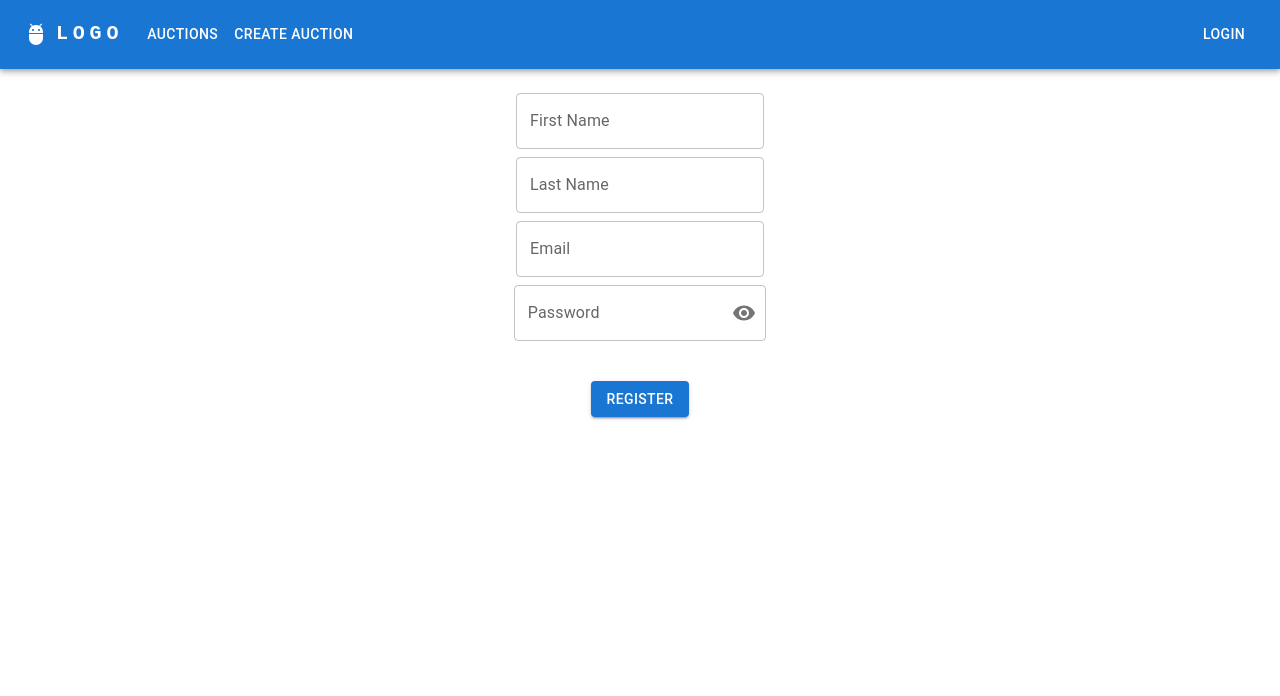
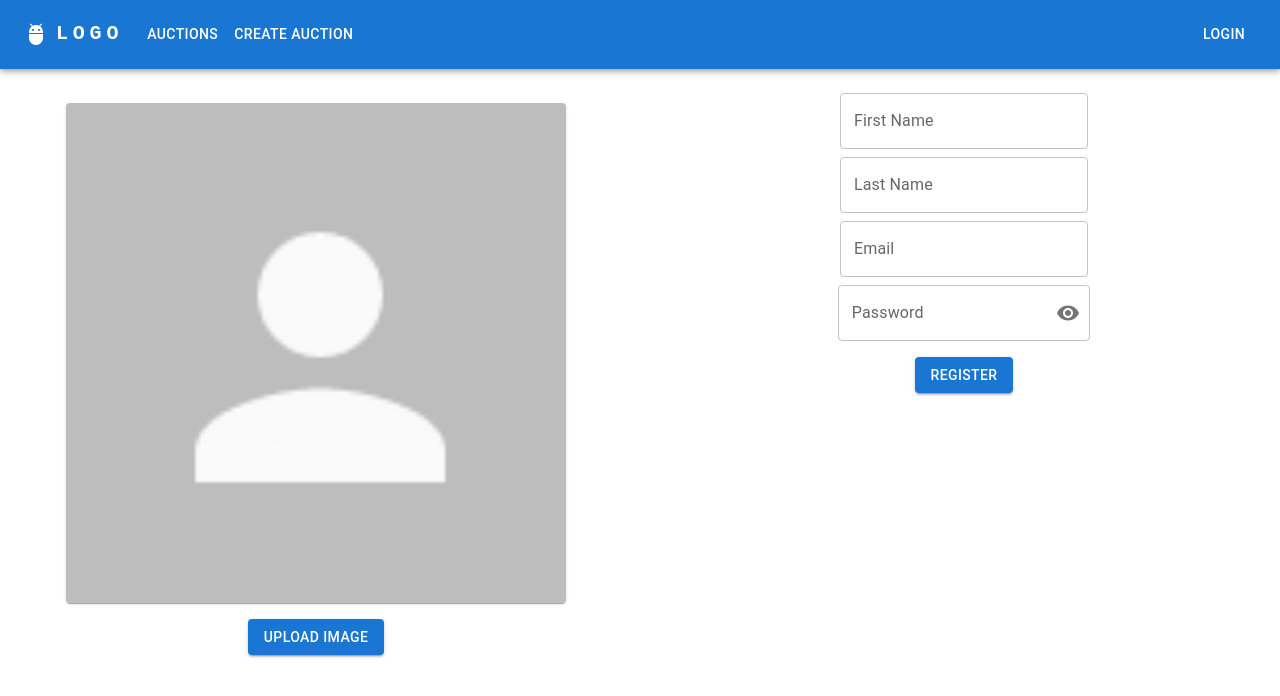
Before and after one commit to dillonpike/Auction-Website, a React (Create React App) app in the folder auction-app/: page /register in a window 1280 px wide. Shown: the top 696 px of the page. Built offline with nearby package versions, Linux system fonts and the light colour scheme.

Commit message:
Added profile picture upload when registering an account

```diff
--- a/auction-app/src/App.tsx
+++ b/auction-app/src/App.tsx
@@ -61,7 +61,7 @@ function App() {
               <Route path="*" element={<Home/>}/>
               <Route path="/auction/:id" element={<AuctionPage handleSnackSuccess={handleSnackSuccess} handleSnackError={handleSnackError}/>}/>
               <Route path="/login" element={<LoginPage/>}/>
-              <Route path="/register" element={<RegisterPage/>}/>
+              <Route path="/register" element={<RegisterPage handleSnackSuccess={handleSnackSuccess} handleSnackError={handleSnackError}/>}/>
               <Route path="/create-auction" element={<CreateAuctionPage handleSnackSuccess={handleSnackSuccess} handleSnackError={handleSnackError}/>}/>
               <Route path="/edit-auction/:id" element={<CreateAuctionPage handleSnackSuccess={handleSnackSuccess} handleSnackError={handleSnackError}/>}/>
               <Route path="/profile" element={<ProfilePage handleSnackSuccess={handleSnackSuccess} handleSnackError={handleSnackError}/>}/>
--- a/auction-app/src/api/api.tsx
+++ b/auction-app/src/api/api.tsx
@@ -81,4 +81,15 @@ const placeBid = async (id: number, amount: number) => {
         { headers: { 'X-Authorization': `${Cookies.get('token')}` }})
 }
 
-export {register, login, getUser, isLoggedIn, logout, getAuction, getAuctionImage, editAuction, editAuctionImage, deleteAuction, placeBid};
+const editUserImage = async (id: number | string, image: any) => {
+    return await axios.put(`http://localhost:4941/api/v1/users/${id}/image`, image,
+        { headers: { 'X-Authorization': `${Cookies.get('token')}`, 'Content-Type': image.type }})
+}
+
+const deleteUserImage = async (id: number | string) => {
+    return await axios.delete(`http://localhost:4941/api/v1/users/${id}/image`,
+        { headers: { 'X-Authorization': `${Cookies.get('token')}`}})
+}
+
+export {register, login, getUser, isLoggedIn, logout, getAuction, getAuctionImage, editAuction, editAuctionImage,
+    deleteAuction, placeBid, editUserImage, deleteUserImage};
--- a/auction-app/src/pages/CreateAuctionPage.tsx
+++ b/auction-app/src/pages/CreateAuctionPage.tsx
@@ -231,9 +231,14 @@ const CreateAuctionPage = (props: ISnackProps) => {
     }
 
     const handleImage = (event: any) => {
-        setImageUrl(URL.createObjectURL(event.target.files[0]));
-        setValues({ ...values, image: event.target.files[0] });
-        setImageError("")
+        const image = event.target.files[0];
+        if (["image/png", "image/jpeg", "image/gif"].includes(image.type)) {
+            setImageUrl(URL.createObjectURL(image));
+            setValues({...values, image: image});
+            setImageError("")
+        } else {
+            setImageError("Please upload a .png, .jpg, .jpeg, or .gif file")
+        }
     }
 
     const confirm_button = () => {
--- a/auction-app/src/pages/ProfilePage.tsx
+++ b/auction-app/src/pages/ProfilePage.tsx
@@ -7,7 +7,8 @@ import {useUserStore} from "../store";
 import axios from "axios";
 import AuctionListObject from "../components/AuctionListObject";
 import {isLoggedIn} from "../api/api";
-import {useNavigate} from "react-router-dom";
+import {Link, useNavigate} from "react-router-dom";
+import Button from "@mui/material/Button";
 
 interface ISnackProps {
     handleSnackSuccess: Function,
@@ -17,6 +18,7 @@ interface ISnackProps {
 const ProfilePage = (props: ISnackProps) => {
 
     const [myAuctions, setMyAuctions] = React.useState<Array<Auction>>([])
+    const [bidOnAuctions, setBidOnAuctions] = React.useState<Array<Auction>>([])
     const [allCategories, setAllCategories] = React.useState<Array<Category>>([])
     const user = useUserStore(state => state.user)
     const navigate = useNavigate()
@@ -27,6 +29,7 @@ const ProfilePage = (props: ISnackProps) => {
                 if (result) {
                     getAllCategories()
                     getMyAuctions()
+                    getBidOnAuctions()
                 } else {
                     navigate("/")
                     props.handleSnackError("You must be logged in to view your profile")
@@ -42,10 +45,27 @@ const ProfilePage = (props: ISnackProps) => {
             })
     }
 
+    const getBidOnAuctions = () => {
+        axios.get('http://localhost:4941/api/v1/auctions',
+            {params: {bidderId: user.userId}})
+            .then((response) => {
+                setBidOnAuctions(response.data.auctions)
+            })
+    }
+
     const my_auctions_list = () => {
         if (myAuctions.length > 0) {
             return myAuctions.map((myAuction: Auction) =>
                 <AuctionListObject key={myAuction.auctionId} auction={myAuction} categories={allCategories}/>)
+        } else {
+            return <Typography variant="subtitle1">No auctions</Typography>
+        }
+    }
+
+    const bid_on_auctions_list = () => {
+        if (bidOnAuctions.length > 0) {
+            return bidOnAuctions.map((bidOnAuction: Auction) =>
+                <AuctionListObject key={bidOnAuction.auctionId} auction={bidOnAuction} categories={allCategories}/>)
         } else {
             return <Typography variant="subtitle1">No auctions</Typography>
         }
@@ -67,7 +87,11 @@ const ProfilePage = (props: ISnackProps) => {
         <div>
             <NavigationBar/>
             <Box sx={{ flexGrow: 1 }}>
+                <Grid container spacing={2}>
+                    <Grid item xs={12}>
                         <Typography variant="h3" component="div">Profile</Typography>
+                    </Grid>
+                    <Grid item xs={12}>
                         <Card sx={auctionCardStyles}>
                             <CardMedia
                                 component="img"
@@ -83,8 +107,23 @@ const ProfilePage = (props: ISnackProps) => {
                                 <Typography variant="subtitle1" component="div">Email: {user.email}</Typography>
                             </CardContent>
                         </Card>
+                    </Grid>
+                    <Grid item xs={12}>
+                        <Link to={`/edit-profile`}>
+                            <Button variant="contained" >Edit Profile</Button>
+                        </Link>
+                    </Grid>
+                </Grid>
+                <Grid container spacing={2}>
+                    <Grid item xs={6}>
                         <Typography variant="h5" component="div">My Auctions</Typography>
                         {my_auctions_list()}
+                    </Grid>
+                    <Grid item xs={6}>
+                        <Typography variant="h5" component="div">Bid On Auctions</Typography>
+                        {bid_on_auctions_list()}
+                    </Grid>
+                </Grid>
             </Box>
         </div>
     )
--- a/auction-app/src/pages/RegisterPage.tsx
+++ b/auction-app/src/pages/RegisterPage.tsx
@@ -1,14 +1,25 @@
 import React from 'react';
 import NavigationBar from "../components/NavigationBar";
-import {Box, FilledInput, Grid, InputAdornment, InputLabel, OutlinedInput, TextField} from "@mui/material";
+import {
+    Box,
+    Card,
+    CardMedia,
+    FilledInput,
+    Grid,
+    InputAdornment,
+    InputLabel,
+    OutlinedInput,
+    TextField
+} from "@mui/material";
 import Button from "@mui/material/Button";
 import Typography from "@mui/material/Typography";
 import IconButton from "@mui/material/IconButton";
 import {Visibility, VisibilityOff} from "@mui/icons-material";
 import FormControl from "@mui/material/FormControl";
-import {register, login, getUser, isLoggedIn} from "../api/api"
+import {register, login, getUser, isLoggedIn, editUserImage} from "../api/api"
 import {useNavigate} from "react-router-dom";
 import {useUserStore} from "../store";
+import CSS from "csstype";
 
 interface State {
     firstName: string,
@@ -16,17 +27,26 @@ interface State {
     email: string,
     password: string,
     showPassword: boolean,
+    image: any,
     error: string
 }
 
-const RegisterPage = () => {
+interface ISnackProps {
+    handleSnackSuccess: Function,
+    handleSnackError: Function
+}
 
+const RegisterPage = (props: ISnackProps) => {
+
+    const [imageUrl, setImageUrl] = React.useState<string>('')
+    const [imageError, setImageError] = React.useState("")
     const [values, setValues] = React.useState<State>({
         firstName: '',
         lastName: '',
         email: '',
         password: '',
         showPassword: false,
+        image: null,
         error: ''
     });
     const navigate = useNavigate();
@@ -72,6 +92,11 @@ const RegisterPage = () => {
             register(values.firstName, values.lastName, values.email, values.password)
                 .then(() => {
                     login(values.email, values.password).then((response) => {
+                        if (values.image !== null) {
+                            editUserImage(response.data.userId, values.image).then((response) => {}, (error) => {
+                                props.handleSnackError("Couldn't upload image")
+                            })
+                        }
                         navigate('/')
                         const userId = response.data.userId
                         getUser(response.data.userId).then((response) => {
@@ -91,10 +116,49 @@ const RegisterPage = () => {
         }
     }
 
+    const handleImage = (event: any) => {
+        const image = event.target.files[0];
+        if (["image/png", "image/jpeg", "image/gif"].includes(image.type)) {
+            setImageUrl(URL.createObjectURL(image));
+            setValues({...values, image: image});
+            setImageError("")
+        } else {
+            setImageError("Please upload a .png, .jpg, .jpeg, or .gif file")
+        }
+    }
+
+    const auctionCardStyles: CSS.Properties = {
+        display: "inline-block",
+        margin: "10px",
+        padding: "0px",
+    }
+
     return (
         <Box>
             <NavigationBar/>
             <br/>
+            <Grid container spacing={2}>
+                <Grid item xs={6}>
+                    <Grid item xs={12}>
+                        <Card sx={auctionCardStyles}>
+                            <CardMedia
+                                component="img"
+                                height="500"
+                                width="500"
+                                sx={{objectFit:"contain"}}
+                                image={imageUrl === "" ? require("../avatar.png") : imageUrl}
+                            />
+                        </Card>
+                    </Grid>
+                    <Grid item xs={12}>
+                        <label htmlFor="imageInput">
+                            <input id="imageInput" multiple accept="image/jpg, image/png, image/gif" type="file" style={{ display: "none"}} onChange={handleImage}/>
+                            <Typography color={"red"}>{imageError}</Typography>
+                            <Button component="span" variant="contained">Upload Image</Button>
+                        </label>
+                    </Grid>
+                </Grid>
+                <Grid item xs={6}>
                     <Grid container spacing={1}>
                         <Grid item xs={12}>
                             <TextField label="First Name" variant="outlined" onChange={handleChange('firstName')} />
@@ -132,8 +196,10 @@ const RegisterPage = () => {
                         <Grid item xs={12}>
                             <Typography color={"red"}>{values.error}</Typography>
                         </Grid>
-                <Grid item xs={12} sx={{ margin: 3 }}>
+                        <Grid item xs={12}>
                             <Button variant="contained" onClick={handleRegister}>Register</Button>
+                        </Grid>
+                    </Grid>
                 </Grid>
             </Grid>
         </Box>
```
Lines whose indentation alone changed are shown as unchanged.
